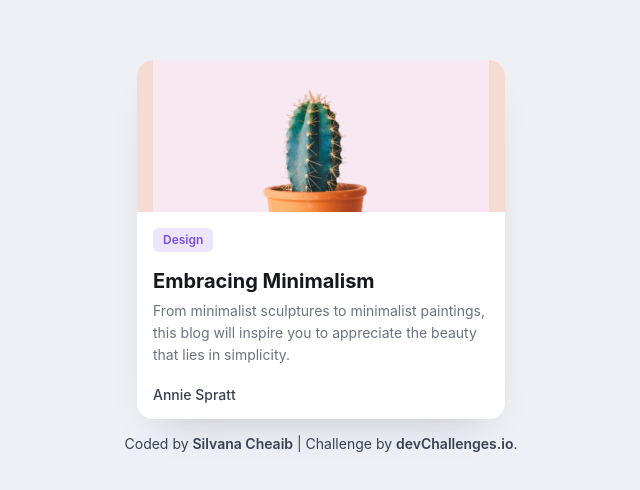
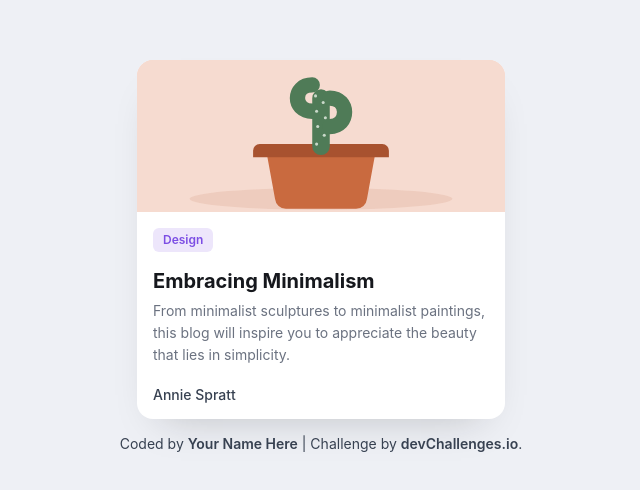
Before and after one commit to silvanacheaib/Minimal-blog-card-starter-master, a plain HTML site: page index.html in a window 1280 px wide. Shown: the part 144-634 px from the top of the page, without its empty margins (319-959 px from the left). Drawn offline with Linux system fonts and the light colour scheme.

Commit message:
Addressing Accessibility Issues

```diff
--- a/index.html
+++ b/index.html
@@ -131,7 +131,24 @@
 
     <article class="card">
       <div class="card__image">
-        <img src="./resources/Cactus.jpg" alt="Embracing Minimalism" />
+        <svg viewBox="0 0 336 152" xmlns="http://www.w3.org/2000/svg" preserveAspectRatio="xMidYMax slice">
+          <rect width="336" height="152" fill="#f6dbd0" />
+          <ellipse cx="168" cy="140" rx="120" ry="10" fill="#e9c3b3" opacity="0.6" />
+          <path d="M118 96 h100 l-8 44 a10 10 0 0 1 -10 9 h-64 a10 10 0 0 1 -10 -9 z" fill="#c96a3f" />
+          <path d="M112 90 h112 a6 6 0 0 1 6 6 v6 h-124 v-6 a6 6 0 0 1 6 -6 z" fill="#a8522f" />
+          <rect x="160" y="40" width="16" height="60" rx="8" fill="#4f7b57" />
+          <path d="M160 60 c-18 0 -18 -24 0 -24" stroke="#4f7b57" stroke-width="14" fill="none" stroke-linecap="round" />
+          <path d="M176 74 c18 0 18 -26 0 -26" stroke="#4f7b57" stroke-width="14" fill="none" stroke-linecap="round" />
+          <g fill="#e8f0e6" opacity="0.8">
+            <circle cx="163" cy="46" r="1.4" />
+            <circle cx="170" cy="52" r="1.4" />
+            <circle cx="164" cy="60" r="1.4" />
+            <circle cx="172" cy="66" r="1.4" />
+            <circle cx="165" cy="74" r="1.4" />
+            <circle cx="171" cy="82" r="1.4" />
+            <circle cx="164" cy="90" r="1.4" />
+          </g>
+        </svg>
       </div>
 
       <div class="card__content">
@@ -146,7 +163,7 @@
     </article>
 
     <div class="author-info">
-      Coded by <a href="#">Silvana Cheaib</a> | Challenge by
+      Coded by <a href="#">Your Name Here</a> | Challenge by
       <a href="https://www.devchallenges.io?ref=challenge" target="_blank"
         >devChallenges.io</a
       >.
```
